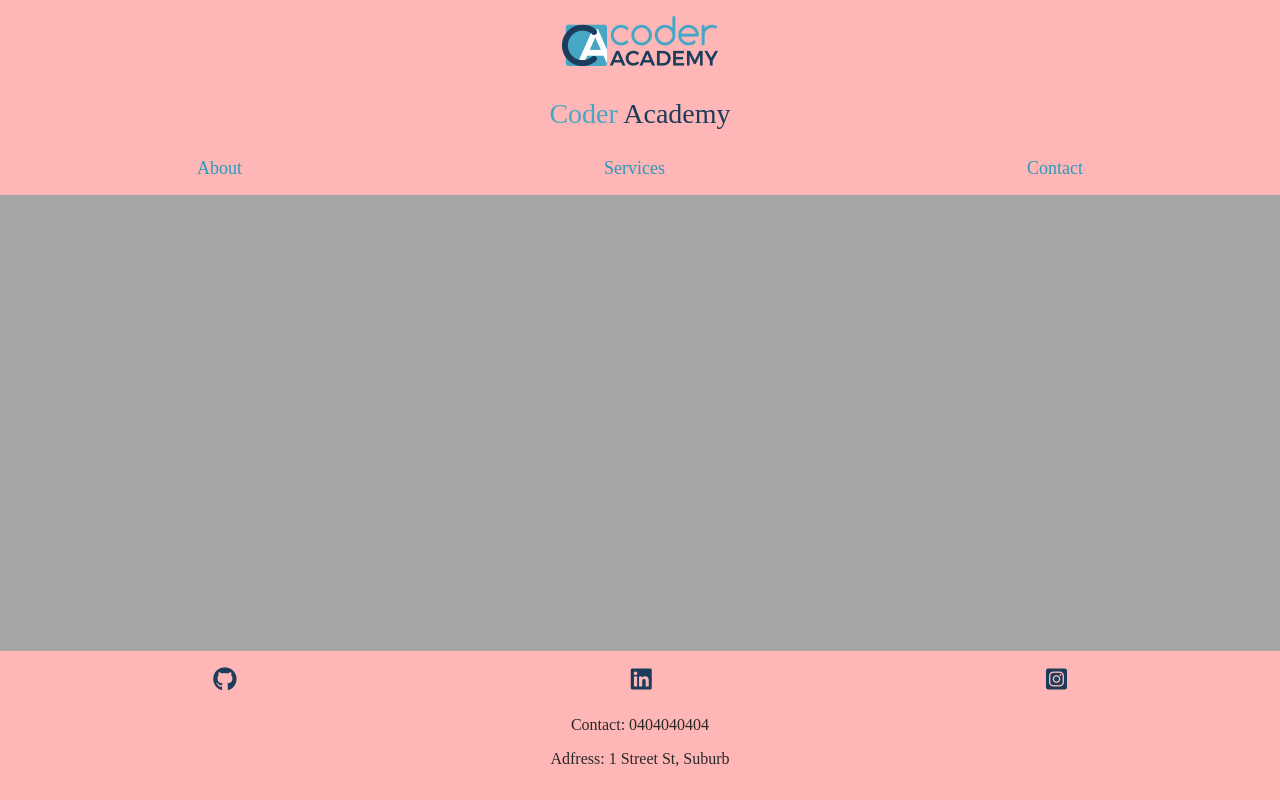
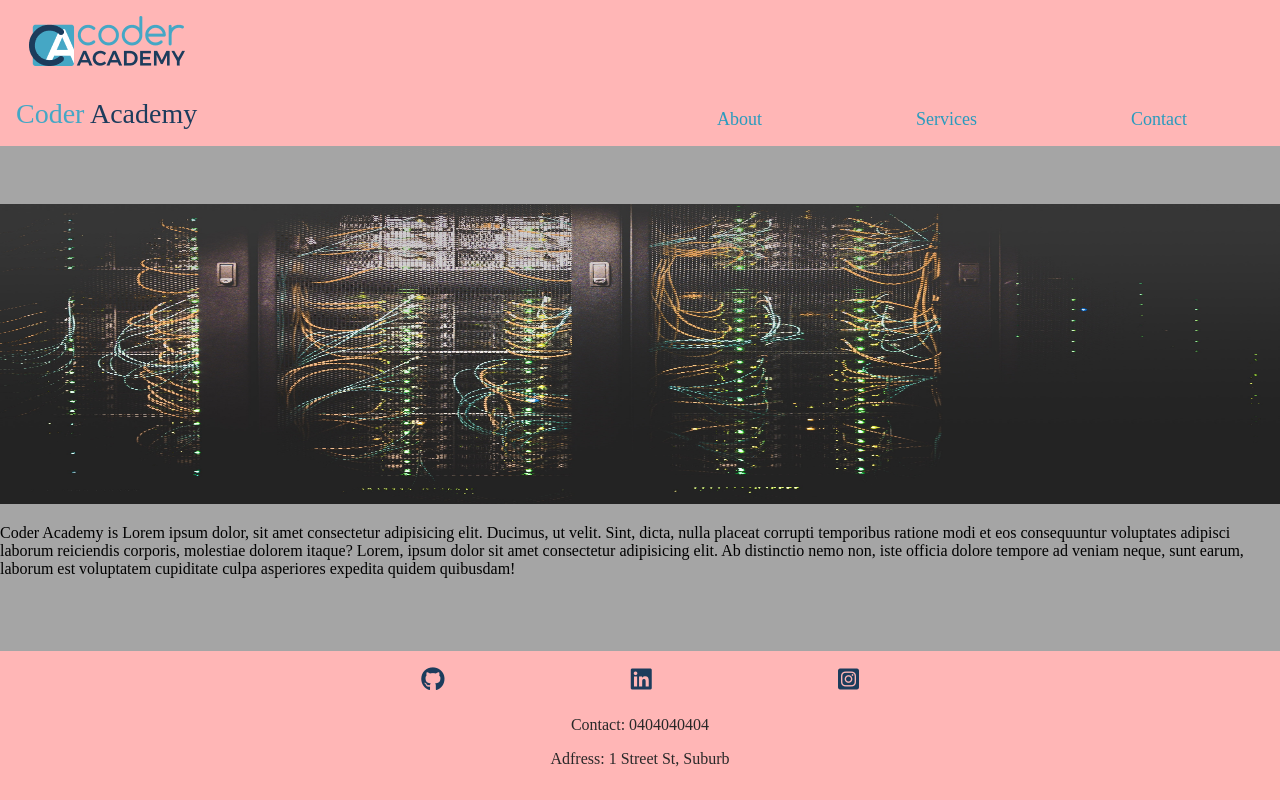
Before and after one commit to StevieG46/T1WD3-company, a plain HTML site: page index.html in a window 1280 px wide. Drawn offline with Linux system fonts and the light colour scheme.

Commit message:
Main added

```diff
--- a/index.html
+++ b/index.html
@@ -1,5 +1,6 @@
 <!DOCTYPE html>
 <html lang="en">
+
 <head>
     <meta charset="UTF-8">
     <meta http-equiv="X-UA-Compatible" content="IE=edge">
@@ -8,7 +9,9 @@
     <link rel="stylesheet" href="./styles/index.css">
 
     <!-- Font Awesome -->
-    <link rel="stylesheet" href="https://cdnjs.cloudflare.com/ajax/libs/font-awesome/6.3.0/css/all.min.css" integrity="sha512-SzlrxWUlpfuzQ+pcUCosxcglQRNAq/DZjVsC0lE40xsADsfeQoEypE+enwcOiGjk/bSuGGKHEyjSoQ1zVisanQ==" crossorigin="anonymous" referrerpolicy="no-referrer" />
+    <link rel="stylesheet" href="https://cdnjs.cloudflare.com/ajax/libs/font-awesome/6.3.0/css/all.min.css"
+        integrity="sha512-SzlrxWUlpfuzQ+pcUCosxcglQRNAq/DZjVsC0lE40xsADsfeQoEypE+enwcOiGjk/bSuGGKHEyjSoQ1zVisanQ=="
+        crossorigin="anonymous" referrerpolicy="no-referrer" />
 </head>
 
 <body>
@@ -30,7 +33,21 @@
     </header>
 
     <main>
-
+        <section>
+            <div class="jumbotron">
+                <img src="./images/jumbotron.jpg">
+            </div>
+            <div class="details">
+                <p>
+                    Coder Academy is Lorem ipsum dolor, sit amet consectetur adipisicing elit. Ducimus, ut velit. Sint,
+                    dicta, nulla placeat corrupti temporibus ratione modi et eos consequuntur voluptates adipisci
+                    laborum reiciendis corporis, molestiae dolorem itaque?
+                    Lorem, ipsum dolor sit amet consectetur adipisicing elit. Ab distinctio nemo non, iste officia
+                    dolore tempore ad veniam neque, sunt earum, laborum est voluptatem cupiditate culpa asperiores
+                    expedita quidem quibusdam!
+                </p>
+            </div>
+        </section>
     </main>
 
 
--- a/styles/index.scss
+++ b/styles/index.scss
@@ -22,8 +22,9 @@ header {
     @include background-stuff();
 
     .logo-name {
+        @media screen and (max-width: 600px) {
         margin-bottom: 24px;
-
+    }
         .name {
             font-size: 28px;
             .coder-text {
@@ -49,6 +50,40 @@ header {
     }
 }
 
+@media screen and (min-width: 600px) {
+    header {
+        display: flex;
+        align-items: flex-end;
+        justify-content: space-between;
+
+        .logo-name {
+            // margin-bottom: 0px; this will be taken care in mobile view
+            .name {
+                margin-bottom: 0px;
+            }
+        }
+
+        .nav-items {
+            width: 50%;
+
+        }
+
+    }
+
+
+}
+
+main {
+    section {
+        .jumbotron {
+            img {
+                height: 300px;
+                width: 100%;
+            }
+        }
+    }
+}
+
 footer {
     @include background-stuff();
 
@@ -70,3 +105,14 @@ footer {
         margin: 5px 0;
     }
 }
+
+@media screen and (min-width: 600px) {
+    footer {
+        .social-media {
+            width: 50%;
+            margin-left: auto;
+            margin-right: auto;
+        }
+
+    }
+}
```
Also changed, not shown: Images/jumbotron.jpg (added), styles/index.css, 2 other files.
